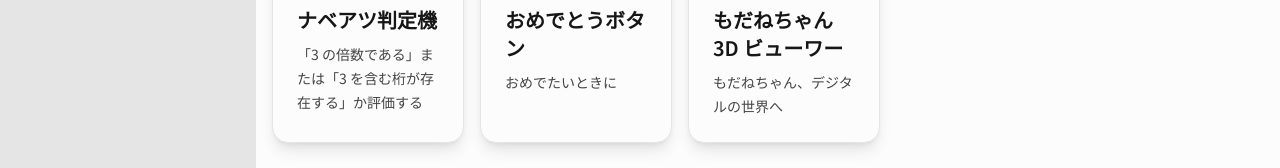
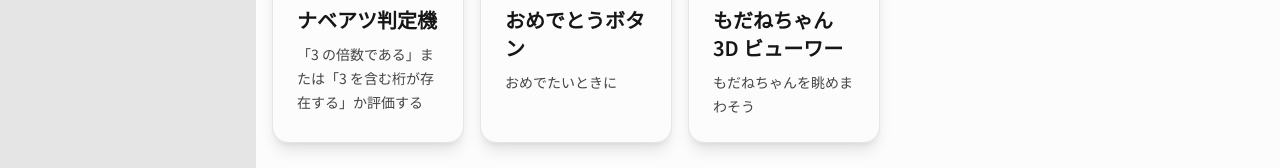
Before and after one commit to kem198/kems-toys, a Next.js app: page / in a window 1280 px wide. Shown: the part 461-629 px from the top of the page. Built offline with nearby package versions, Linux system fonts and the light colour scheme.

Commit message:
toys.ts の更新

```diff
--- a/src/assets/toys.ts
+++ b/src/assets/toys.ts
@@ -46,7 +46,7 @@ const toys: Props = {
   },
   modane3d: {
     title: 'もだねちゃん 3D ビューワー',
-    description: 'もだねちゃん、デジタルの世界へ',
+    description: 'もだねちゃんを眺めまわそう',
     link: '/modane-3d-viewer',
     svgD: 'm21 7.5-9-5.25L3 7.5m18 0-9 5.25m9-5.25v9l-9 5.25M3 7.5l9 5.25M3 7.5v9l9 5.25m0-9v9',
   },
```
